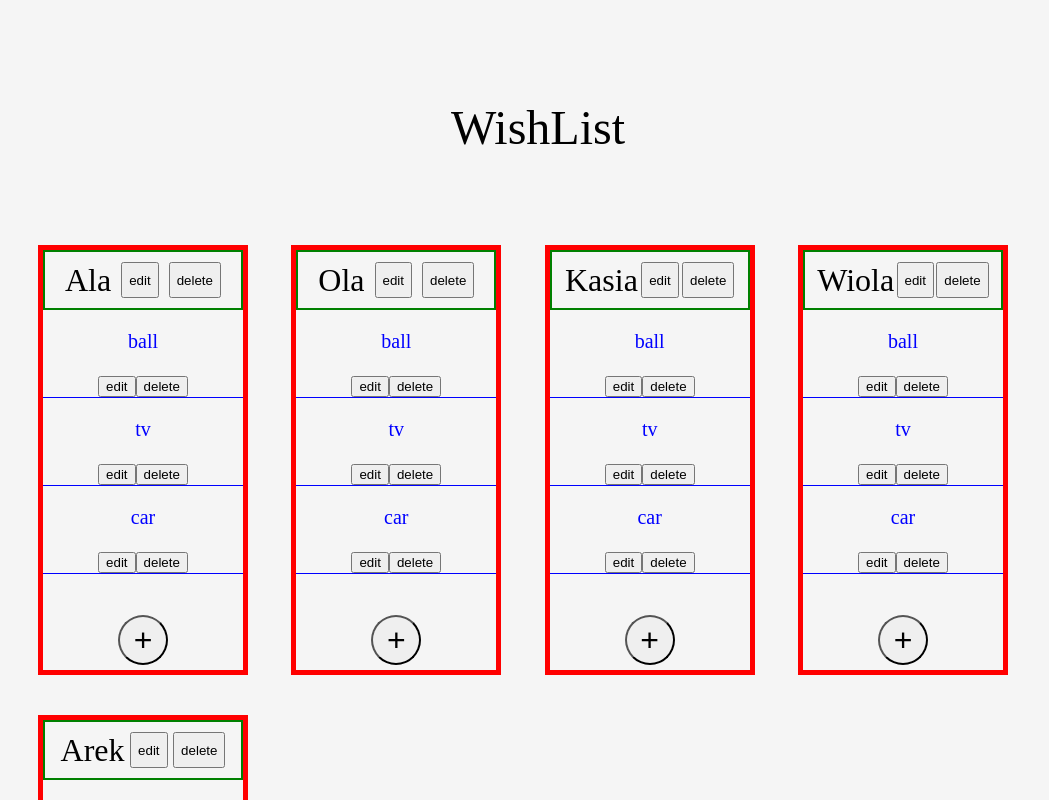
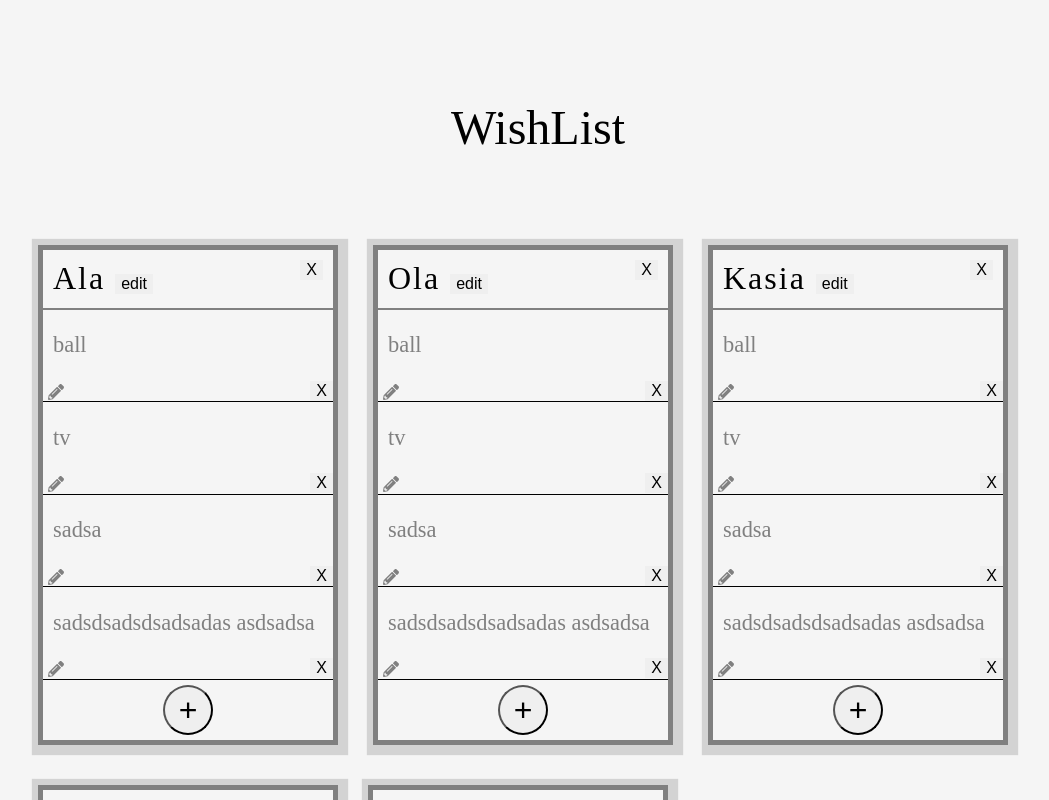
Before and after one commit to dwantula/dwantula.github.io, a React (Create React App) app: page / in a window 1280 px wide. Shown: the top 800 px of the page, without its empty margins (102-1151 px from the left). Built offline with nearby package versions, Linux system fonts and the light colour scheme.

Commit message:
implemented BEM style conventions

```diff
--- a/package.json
+++ b/package.json
@@ -4,6 +4,9 @@
   "private": true,
   "dependencies": {
     "@babel/node": "^7.12.10",
+    "@fortawesome/fontawesome-svg-core": "^1.2.34",
+    "@fortawesome/free-solid-svg-icons": "^5.15.2",
+    "@fortawesome/react-fontawesome": "^0.1.14",
     "@testing-library/jest-dom": "^5.11.9",
     "@testing-library/react": "^11.2.3",
     "@testing-library/user-event": "^12.6.0",
--- a/src/index.css
+++ b/src/index.css
@@ -6,5 +6,4 @@
 body {
   margin: 0;
   padding: 0;
-
 }
--- a/src/shared/components/PersonCard/PersonCard.jsx
+++ b/src/shared/components/PersonCard/PersonCard.jsx
@@ -2,38 +2,43 @@ import React from 'react';
 import PropTypes from 'prop-types';
 import './styles.scss';
 
+import { faPencilAlt } from '@fortawesome/free-solid-svg-icons';
+import { FontAwesomeIcon } from '@fortawesome/react-fontawesome';
 import Button from '../Button/Button';
 
 function PersonCard({ name }) {
-  const gifts = ['ball', 'tv', 'car'];
+  const gifts = ['ball', 'tv', 'sadsa', 'sadsdsadsdsadsadas asdsadsa'];
   return (
     <div className="person-card">
       <div className="person-card__name">
         {name}
-        <Button onClick={() => {}} className="btn" type="button" text="edit" />
         <Button
           onClick={() => {}}
-          className="btn"
+          className="button person-card__button-delete-person"
           type="button"
-          text="delete"
+          text="X"
+        />
+        <Button
+          onClick={() => {}}
+          className="button person-card__button-edit-person"
+          type="button"
+          text="edit"
         />
       </div>
       <div className="person-card__gifts">
         {gifts.length > 0 ? (
           gifts.map((gift) => (
-            <li className="gift">
-              <p>{gift}</p>
-              <Button
-                onClick={() => {}}
-                className="btn"
-                type="button"
-                text="edit"
+            <li className="person-card__gift">
+              <p className="person-card__gift-name">{gift}</p>
+              <FontAwesomeIcon
+                icon={faPencilAlt}
+                className="button person-card__edit-gift"
               />
               <Button
                 onClick={() => {}}
-                className="btn"
+                className="button person-card__button-delete-gift"
                 type="button"
-                text="delete"
+                text="X"
               />
             </li>
           ))
@@ -45,7 +50,7 @@ function PersonCard({ name }) {
         onClick={() => {}}
         type="button"
         text="+"
-        className="person-card_add-button"
+        className="person-card_button-add-person"
       />
     </div>
   );
--- a/src/shared/components/PersonCard/styles.scss
+++ b/src/shared/components/PersonCard/styles.scss
@@ -2,21 +2,23 @@
   margin-top: 40px;
   display: flex;
   flex-direction: column;
-  border: 5px solid red;
-  max-width: 250px;
+  border: 5px solid gray;
+  box-shadow: 2px 2px 1px 8px lightgray;
+  width: 300px;
   min-height: 300px;
   margin-right: 30px;
 }
 
 .person-card__name {
-  display: flex;
-  border: 2px solid green;
-  justify-content: space-evenly;
+  display: inline-block;
+  justify-content: space-between;
   text-align: center;
   font-size: 2rem;
   height: 60px;
   padding: 10px;
-
+  border-bottom:2px solid gray ;
+  text-align: start;
+  letter-spacing: 2px;
 }
 
 .person-card__gifts {
@@ -25,18 +27,33 @@
   flex-direction: column;
   min-height: 300px;
   min-width: 200px;
-  text-align: center;
 }
 
-.gift {
+.person-card__gift {
   display: block;
-  border-bottom: 1px solid blue;
-  color:blue;
+  border-bottom: 1px solid black;
+  color:gray;
   justify-content: flex-start;
+  font-size: 1.2rem;
+  height: 70px;
 }
 
-.person-card_add-button {
+.person-card__gift-name {
+  margin-left: 10px;
+  font-size: 1.4rem;
+}
+
+.person-card__edit-gift{
+  margin-left: 5px;
+}
+
+.person-card__button-delete-gift {
+  float: right;
+}
+
+.person-card_button-add-person {
   display: flex;
+  outline: 0;
   align-self: center;
   font-size: 2rem;
   padding: 5px;
@@ -45,4 +62,20 @@
   margin: 5px;
   height: 50px;
   width: 50px;
+  cursor: pointer;
 }
+
+.button {
+  outline: 0;
+  border: 0;
+  cursor: pointer;
+  font-size: 1rem;
+}
+
+.person-card__button-delete-person {
+  float: right;
+}
+
+.person-card__button-edit-person {
+  margin-left: 10px;
+}
--- /dev/null
+++ b/src/utils/idGenerator.js
@@ -0,0 +1,4 @@
+export default function generateId(key) {
+  const id = new Date().getTime();
+  return `${key}-${id}`;
+}
```
Also changed, not shown: 2 other files (tests, documents, lock files or other folders).
